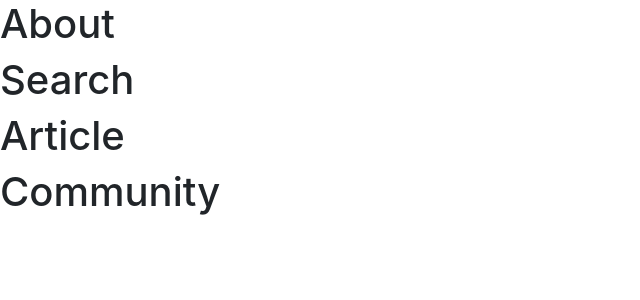
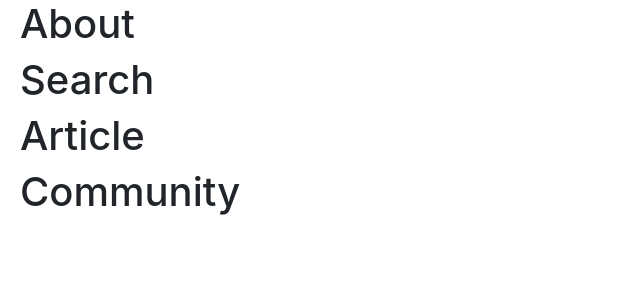
Before and after one commit to atsushimemet/vook_django_v1, a Django app: page /vook_django_v1/ in a window 1280 px wide. Shown: the part 44-344 px from the top of the page, without its empty margins (0-640 px from the left). Run offline with Django 4.2, Linux system fonts and the light colour scheme; some libraries are stand-ins or nearby versions.

Commit message:
feat: #18 見出しの位置の微調整 (#19)

```diff
--- a/vook_django_v1/static/css/common.css
+++ b/vook_django_v1/static/css/common.css
@@ -16,3 +16,7 @@
     padding-top: 20px;
     padding-right: 20px;
 }
+
+.contents {
+    padding-left: 20px;
+}
--- a/vook_django_v1/templates/vook_django_v1/index.html
+++ b/vook_django_v1/templates/vook_django_v1/index.html
@@ -35,16 +35,16 @@
                     </div>
                 </div>
         </header>
-        <section id="about" class="about">
+        <section id="about" class="contents">
             <h1>About</h1>
         </section>
-        <section id="search" class="search">
+        <section id="search" class="contents">
             <h1>Search</h1>
         </section>
-        <section id="article" class="article">
+        <section id="article" class="contents">
             <h1>Article</h1>
         </section>
-        <section id="community" class="community">
+        <section id="community" class="contents">
             <h1>Community</h1>
         </section>
         <footer class="footer">
```
